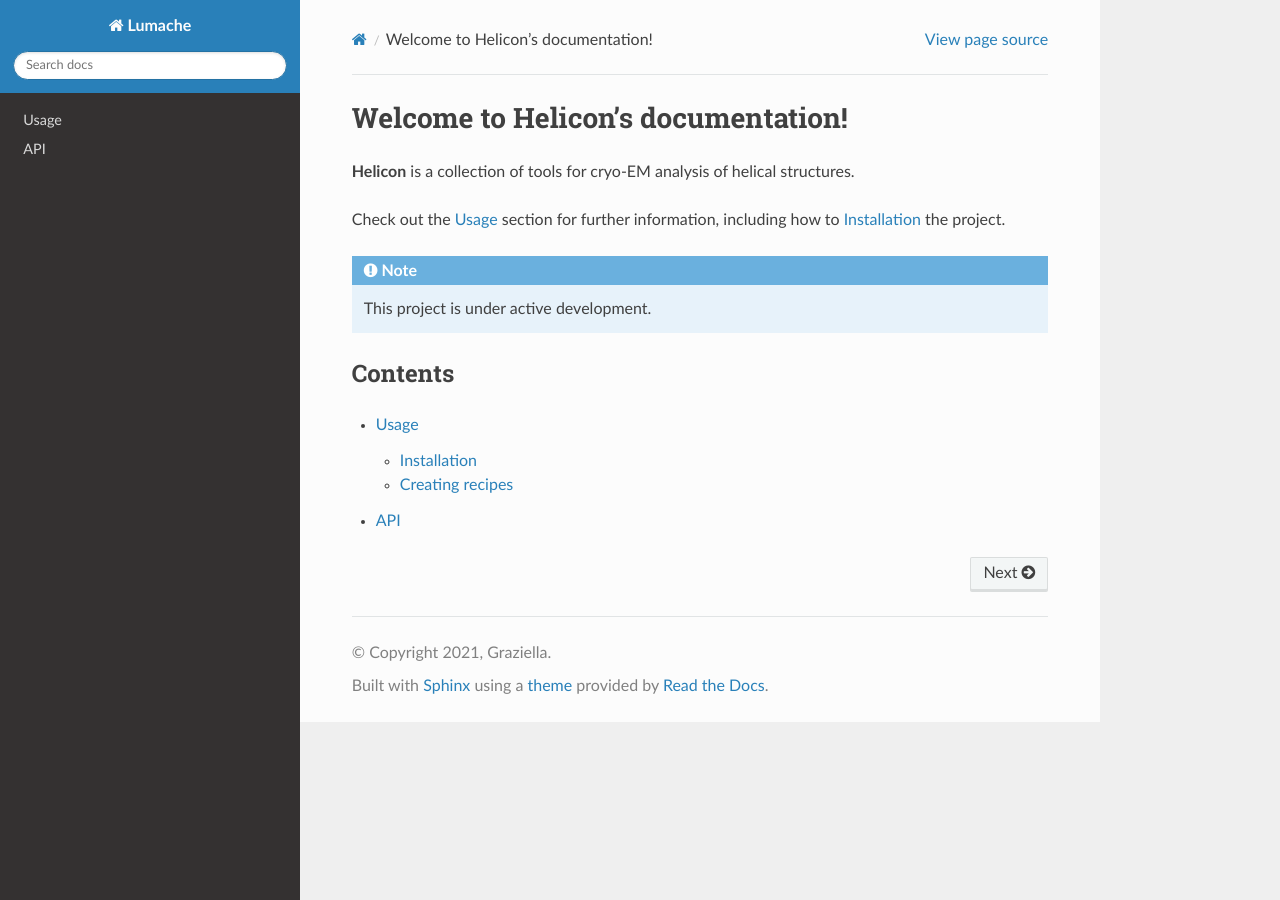
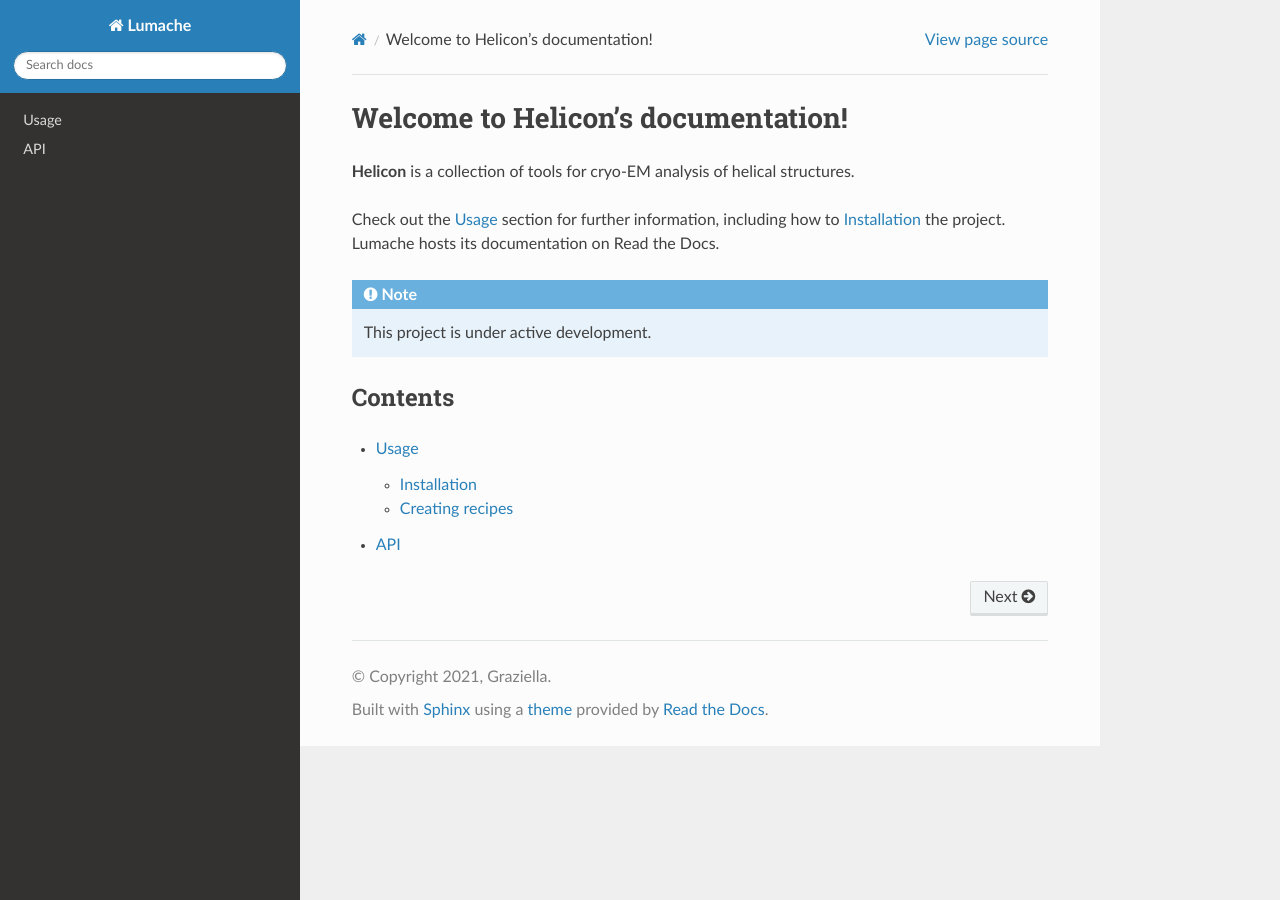
Before and after one commit to jianglab/helicon_doc, a Sphinx documentation site: the page built from docs/source/index.rst, in a window 1280 px wide. Built offline with Sphinx 7.4.7 and the Read the Docs theme 3.1.0, drawn with Linux system fonts in a browser that asks for light colours.

Commit message:
Update index.rst

```diff
--- a/docs/source/index.rst
+++ b/docs/source/index.rst
@@ -5,6 +5,7 @@ Welcome to Helicon's documentation!
 
 Check out the :doc:`usage` section for further information, including
 how to :ref:`installation` the project.
+Lumache hosts its documentation on Read the Docs.
 
 .. note::
 
```
